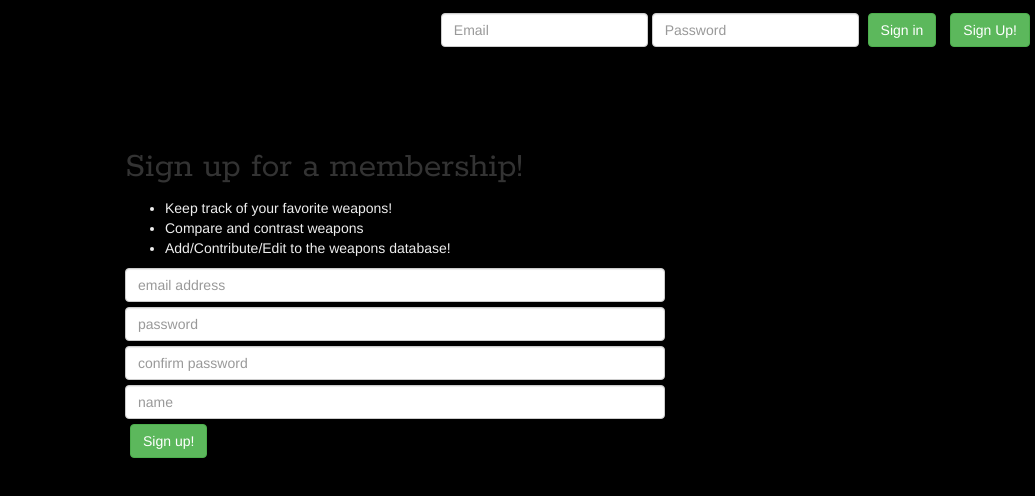
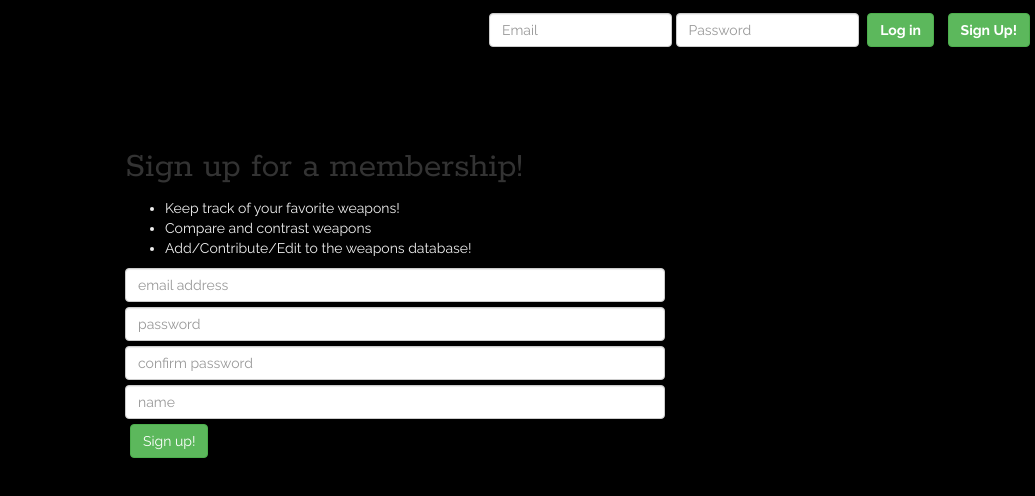
Before and after one commit to catcarbonell/WSP, a plain HTML site: page signup.html in a window 1280 px wide. Shown: the full height of the page, 245-1280 px from the left. Drawn offline with nearby package versions, Linux system fonts and the light colour scheme; a script that the page names is missing.

Commit message:
Added Raleway

```diff
--- a/css/style.css
+++ b/css/style.css
@@ -3,17 +3,22 @@
 /* IMPORTED FONTS */
 
 /* ROKKITT */ @import url(http://fonts.googleapis.com/css?family=Rokkitt:400,700);
+/* RALEWAY */ @import url(http://fonts.googleapis.com/css?family=Raleway:700,400);
 
 
 /* STYLE MAX 1027px */
+
 body {
 	background-color: #000;
 	color: #eee;
+	font-family: 'Raleway', Tahoma, sans-serif;
 }
 
+/* GLOBAL LINKS */
 
 a:link, a:visited {
 	color: #fff;
+	font-weight: bold;
 	text-decoration: none;
 }
 
@@ -21,22 +26,21 @@ a:hover {
 	color: #ffcc33;
 }
 
-.hide {
-	display: none;
+/* IMAGES */
+
+img {
+	width: 75%;
+	max-width: 75%;
 }
 
-.container {
-	margin-top: 10%;
-}
-
-/* Headers */
+/* HEADERS */
 
 h1 {
 	color: #333;
 	font-family: 'Rokkitt', Courier, serif;
 }
 
-/* Navigation */
+/* NAV */
 
 .navbar {
 	background-color: #000;
@@ -47,13 +51,13 @@ h1 {
 	color: #ffcc33;
 }
 
-/* Button */
+/* BUTTONS */
 
 button {
 	margin: 0 5px;
 }
 
-/* Input Fields */
+/* FORM STYLES */
 
 input {
 	margin: 5px auto;
@@ -63,16 +67,21 @@ input[type=text], input[type=email], input[type=password] {
 	color: #333;
 }
 
-/* Images */
 
-img {
-	width: 75%;
-	max-width: 75%;
+/* MISC CLASSES */
+
+.hide {
+	display: none;
 }
 
+.container-top {
+	margin-top: 10%;
+}
+
+/* MISC IDs */
 
 
-
+/* MEDIA QUERIES */
 
 @media screen and (max-width: 487px) {
 
--- a/signup.html
+++ b/signup.html
@@ -52,14 +52,17 @@
 		        <li>
 
 		        	<form class="navbar-form navbar-right">
+
 			            	<div class="form-group">
 			              		<input type="email" placeholder="Email" class="form-control">
 			            	</div>
+
 			            	<div class="form-group">
 			              		<input type="password" placeholder="Password" class="form-control">
 			            	</div>
-			            	<button class="btn btn-success">Sign in</button>
-			            	<a href="signup.html"><button class="btn btn-success">Sign Up!</button></a>
+
+			            	<button class="btn btn-success"><a href="login.html">Log in</button></a>
+			            	<button class="btn btn-success"><a href="signup.html">Sign Up!</button></a>
 			        </form>
 
 			    </li>
@@ -75,7 +78,7 @@
 
 <!-- CONTENT -->
 
-	<div class="container">
+	<div class="container container-top">
 		<div class="col-md-3">
 		</div>
 
```
Also changed, not shown: index.html (+7 -3 lines), login.html (+5 -3 lines).
